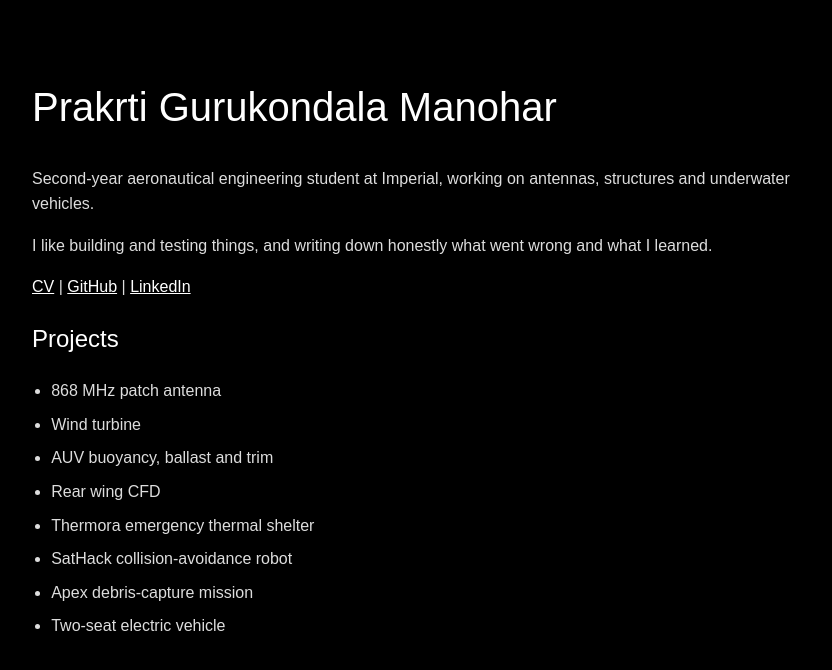
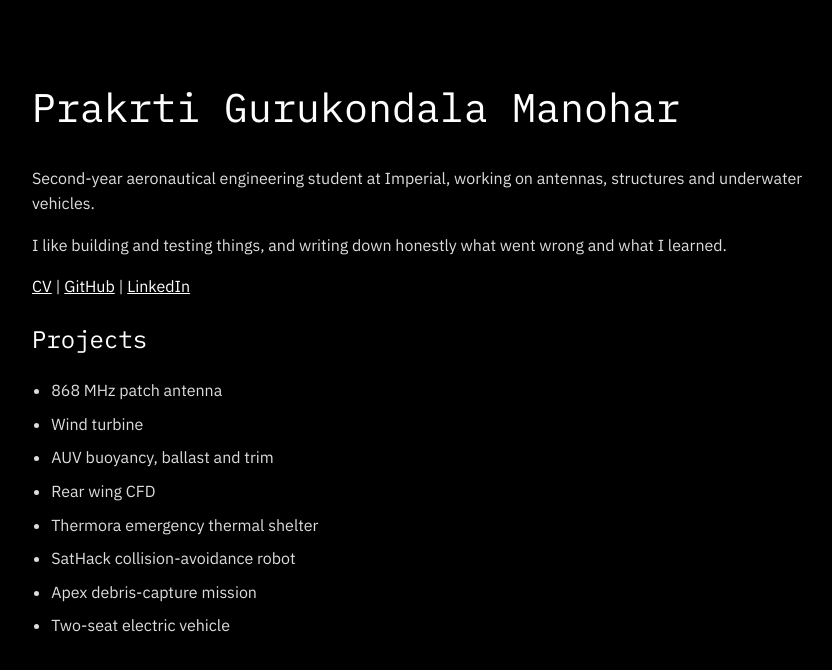
Before and after one commit to prakrtiinfinity/prakrtiinfinity.github.io, a plain HTML site: page index.html in a window 1280 px wide. Shown: the whole page, without its empty margins (208-1040 px from the left). Drawn offline with Linux system fonts and the light colour scheme.

Commit message:
Update style.css
Updated font-family to use 'IBM Plex Sans' and 'IBM Plex Mono'.

```diff
--- a/style.css
+++ b/style.css
@@ -2,7 +2,7 @@
 body {
   background: #000;
   color: #ddd;
-  font-family: Arial, Helvetica, sans-serif;
+  font-family: 'IBM Plex Sans', Arial, sans-serif;
   line-height: 1.6;
   max-width: 800px;
   margin: 0 auto;
@@ -33,3 +33,7 @@ ul {
 li {
   margin-bottom: 0.5rem;
 }
+
+h1, h2, h3 {
+  font-family: 'IBM Plex Mono', monospace;
+}
```
